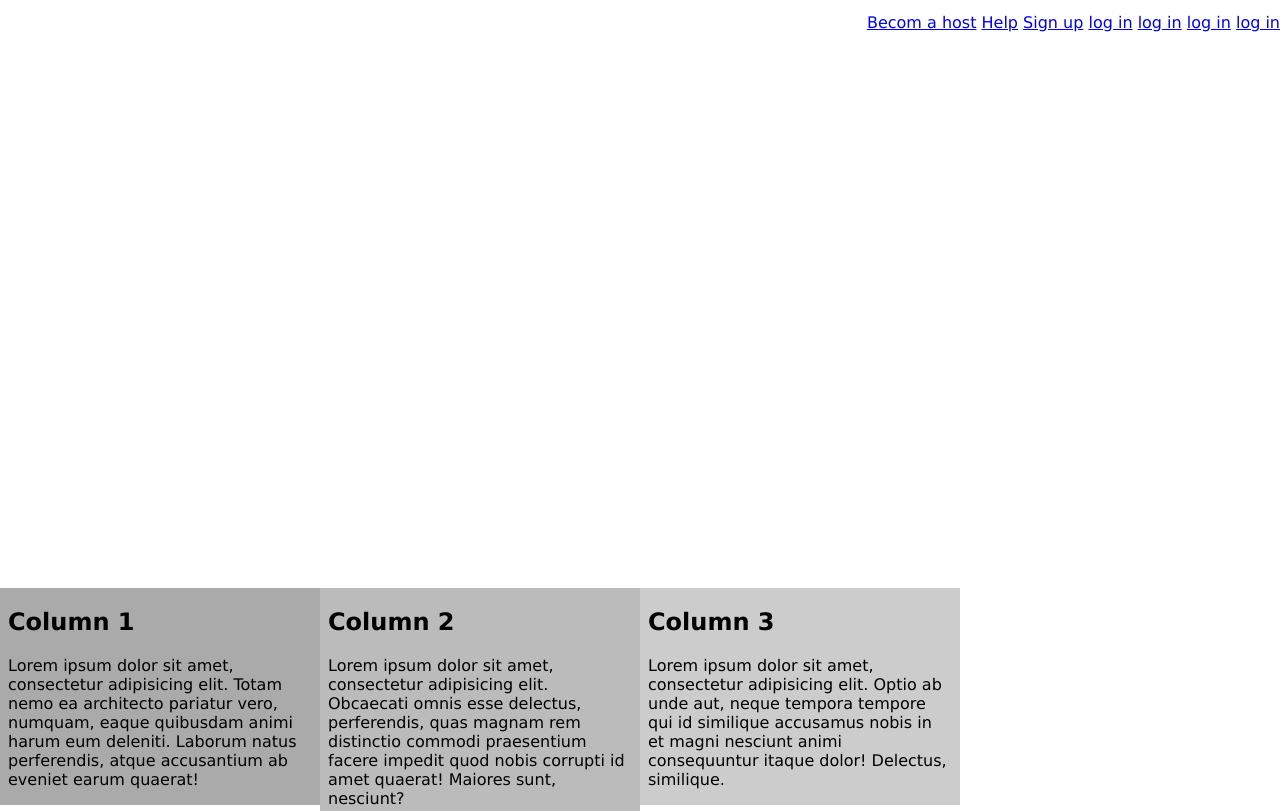
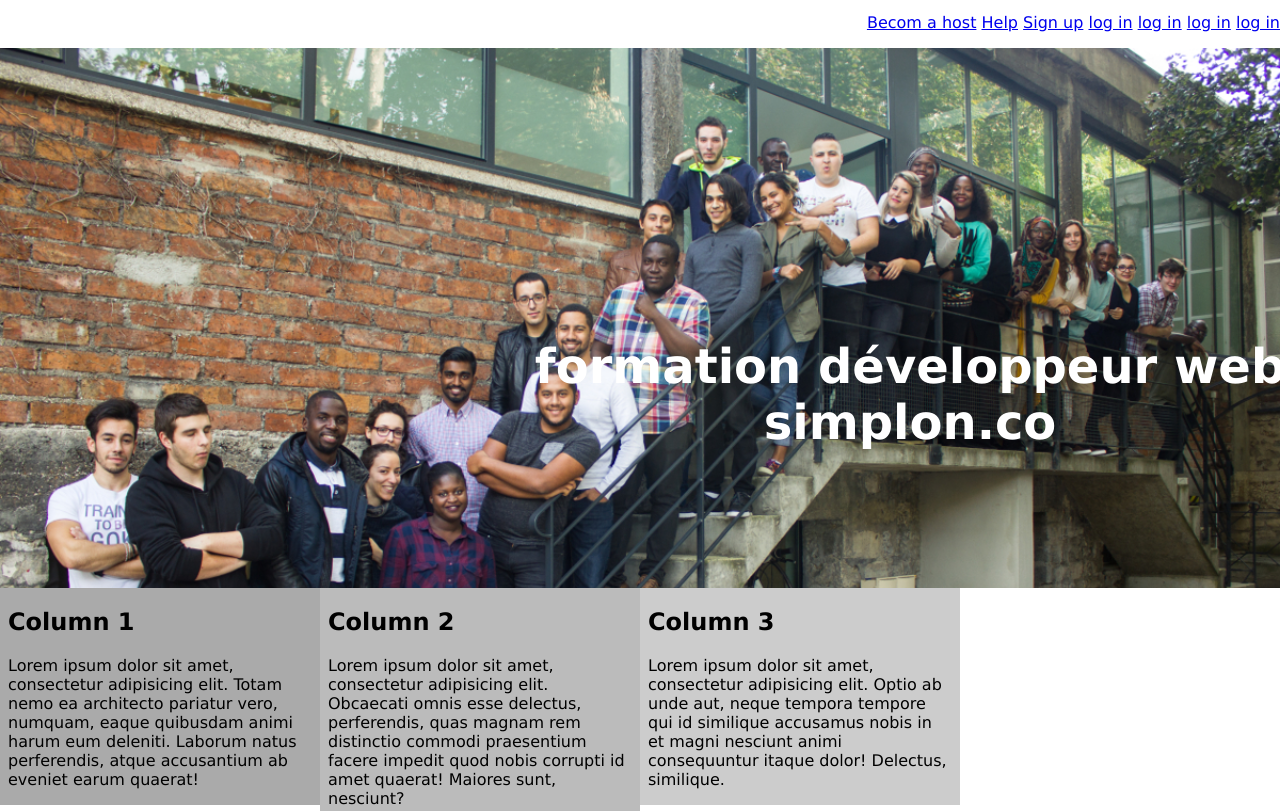
Before and after one commit to neangyim/EVALUATION, a plain HTML site: page index.html in a window 1280 px wide. Shown: the part 22-833 px from the top of the page. Drawn offline with Linux system fonts and the light colour scheme.

Commit message:
j'ai mis des colonnes et des photos

```diff
--- a/style.css
+++ b/style.css
@@ -1,5 +1,5 @@
 section{
-	background:url('background-top1.jpg');
+	background:url('background-1.jpg');
 	background-size: cover;
 	padding:270px;
 	/*background-repeat: no-repeat;*/
```
Also changed, not shown: background-1.jpg (added), homepageheader-1.jpg (added), homepageheader.jpg (added).
